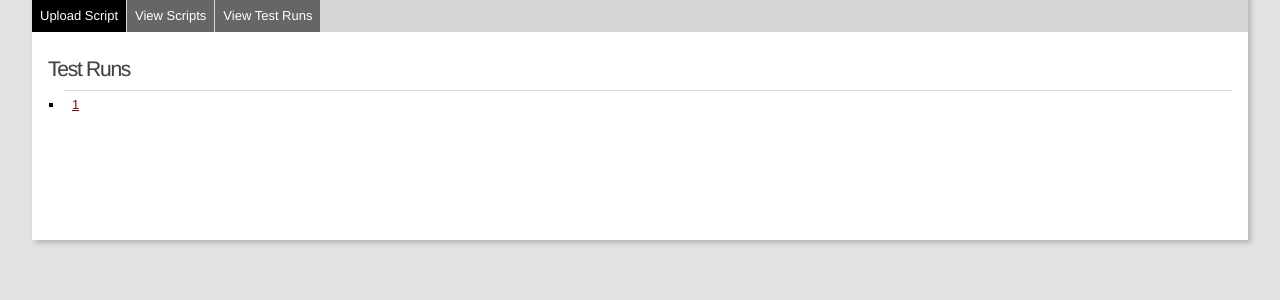
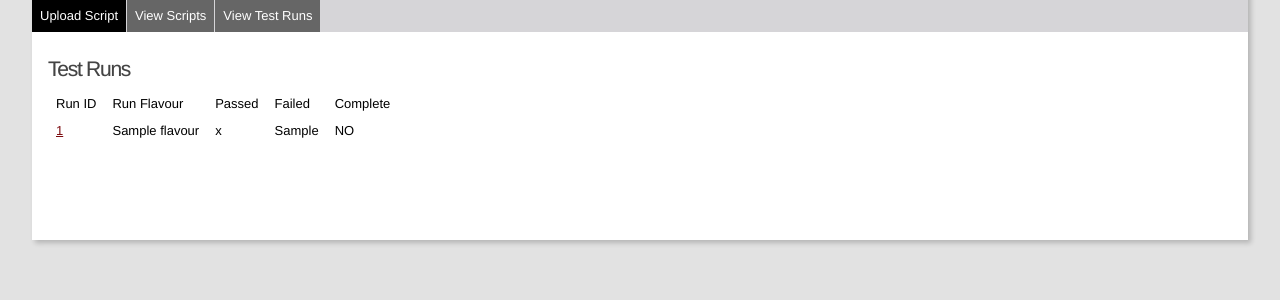
Before and after one commit to isotoma/ScriptSite, a Django app: template src/scriptsite/templates/run_home.html in a window 1280 px wide. Shown: the part 112-412 px from the top of the page. Run offline with Django 3.2, Linux system fonts and the light colour scheme; the template is opened without the code that fills it: most values are stand-ins (such as "Sample title", 1, 10 or a date in 2020); some web fonts are replaced.

Commit message:
Some refactoring to make the run -> script lookup easier

```diff
--- a/src/scriptsite/templates/run_home.html
+++ b/src/scriptsite/templates/run_home.html
@@ -2,10 +2,25 @@
 
 {% block content %}
 <h1>Test Runs</h1>
-<ul class="scriptlist">
-{% for run in runs %}
- <li><a href="{{ run.id }}/">{{ run.id }}</a></li>
-{% endfor %}
-</ul>
+<table>
+ <thead>
+  <th>Run ID</th>
+  <th>Run Flavour</th>
+  <th>Passed</th>
+  <th>Failed</th>
+  <th>Complete</th>
+ </thead>
+ <tbody>
+  {% for run in runs %}
+   <tr>
+    <td><a href="{{ run.id }}/">{{ run.id }}</a></td>
+    <td>{{ run.test_script.flavour }}</td>
+    <td>{{ run.get_passed }}</td>
+    <td>{{ run.get_failed }}</td>
+    <td>{% if run.get_incomplete %}NO{% else %}YES{% endif %}</td>
+   </tr>
+  {% endfor %}
+ </tbody>
+</table>
 
 {% endblock %}
```
Also changed, not shown: src/scriptsite/main/models.py (+18 -0 lines), src/scriptsite/main/views.py (+0 -9 lines), src/scriptsite/templates/run.html (+7 -3 lines).
